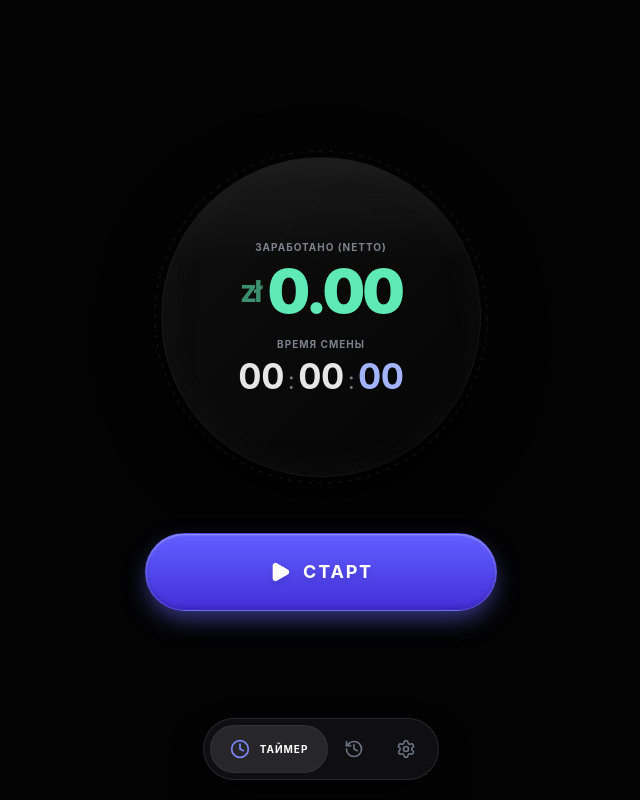
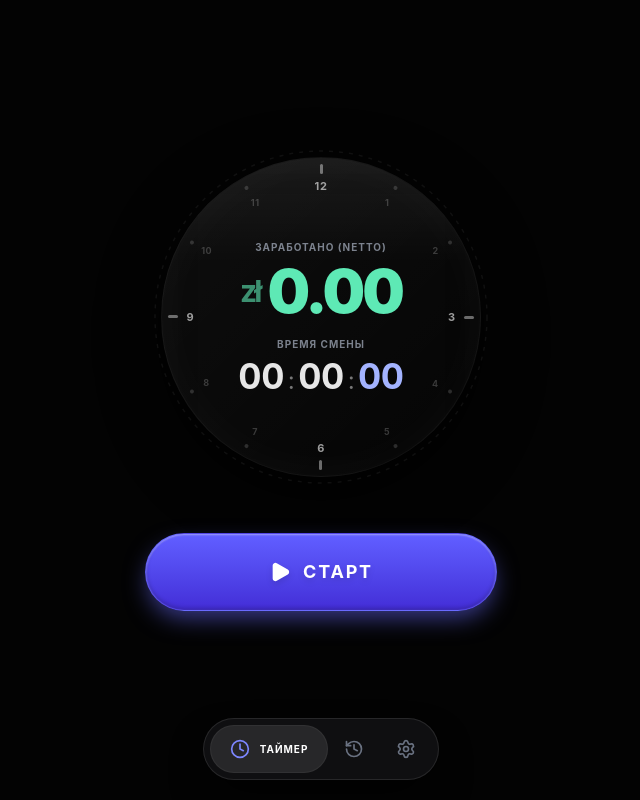
Before and after one commit to OwenSide/work-tracker-pwa, a React (Vite) app: page / in a window 1280 px wide. Shown: the whole page, without its empty margins (319-959 px from the left). Built offline with nearby package versions, Linux system fonts and the light colour scheme.

Commit message:
added 12-hour clock dial with hour markers and labels

```diff
--- a/dev-dist/sw.js
+++ b/dev-dist/sw.js
@@ -81,7 +81,7 @@ define(['./workbox-7e5eb42b'], (function (workbox) { 'use strict';
     "revision": "c65e31a2bdb0cb54e293a40cbab8e3f7"
   }, {
     "url": "index.html",
-    "revision": "0.tmu57klbeu8"
+    "revision": "0.vq9drl02gfg"
   }], {});
   workbox.cleanupOutdatedCaches();
   workbox.registerRoute(new workbox.NavigationRoute(workbox.createHandlerBoundToURL("index.html"), {
--- a/src/components/ProgressCircle.jsx
+++ b/src/components/ProgressCircle.jsx
@@ -6,15 +6,13 @@ const CENTER = SIZE / 2;
 const RADIUS = 166;
 const CIRCUMFERENCE = 2 * Math.PI * RADIUS;
 
-const WEEKDAY_STANDARD_MS = 8 * 60 * 60 * 1000;
-const WEEKEND_GOAL_MS = 6 * 60 * 60 * 1000;
+// 12 часов в миллисекундах для полного оборота циферблата
+const SHIFT_MAX_MS = 12 * 60 * 60 * 1000;
 
 export default function ProgressCircle({ elapsed, shiftData, isRunning, isPaused }) {
 
-  const isSpecialDay = shiftData.isWeekend || shiftData.isHoliday;
-  const currentStandardMs = isSpecialDay ? WEEKEND_GOAL_MS : WEEKDAY_STANDARD_MS;
-
-  const currentProgress = Math.min(elapsed / currentStandardMs, 1);
+  // Прогресс теперь привязан к 12-часовому циферблату
+  const currentProgress = (elapsed % SHIFT_MAX_MS) / SHIFT_MAX_MS;
   const strokeDashoffset = isRunning || isPaused ? CIRCUMFERENCE - (currentProgress * CIRCUMFERENCE) : CIRCUMFERENCE;
 
   const angle = (currentProgress * 360) - 90;
@@ -34,10 +32,10 @@ export default function ProgressCircle({ elapsed, shiftData, isRunning, isPaused
     if (shiftData.isHoliday) return { grad: "url(#grad-holiday)", glow: "#f59e0b" };
     if (shiftData.isWeekend) return { grad: "url(#grad-weekend)", glow: "#06b6d4" };
 
-    if (!isSpecialDay) {
+    if (!shiftData.isWeekend && !shiftData.isHoliday) {
       if (shiftData.isOvertime) return { grad: "url(#grad-overdrive)", glow: "#10b981" };
-      if (elapsed >= 7.5 * 3600 * 1000) return { grad: "url(#grad-danger)", glow: "#ef4444" };
-      if (elapsed >= 7 * 3600 * 1000) return { grad: "url(#grad-warning)", glow: "#f59e0b" };
+      if (elapsed >= 10 * 3600 * 1000) return { grad: "url(#grad-danger)", glow: "#ef4444" };
+      if (elapsed >= 8 * 3600 * 1000) return { grad: "url(#grad-warning)", glow: "#f59e0b" };
     }
 
     return { grad: "url(#grad-standard)", glow: "#818cf8" };
@@ -130,10 +128,8 @@ export default function ProgressCircle({ elapsed, shiftData, isRunning, isPaused
               exit={{ opacity: 0 }}
               transition={{ rotate: { duration: 0.5, ease: "easeInOut" }, opacity: { duration: 0.3 } }}
             >
-
               <circle cx={CENTER} cy={CENTER} r={RADIUS + 50} fill="none" stroke="none" />
 
-              {/* Отлетающие частицы */}
               {particles.map(p => (
                 <motion.circle
                   key={p.id}
@@ -151,15 +147,12 @@ export default function ProgressCircle({ elapsed, shiftData, isRunning, isPaused
                 />
               ))}
 
-              {/* Хвост кометы */}
               <path d={`M ${CENTER + RADIUS - 4} ${CENTER + 2} L ${CENTER + RADIUS + 4} ${CENTER + 2} L ${CENTER + RADIUS} ${CENTER - 45} Z`} fill="url(#neon-tail)" filter="url(#svg-blur-md)" />
               <path d={`M ${CENTER + RADIUS - 1.5} ${CENTER + 1} L ${CENTER + RADIUS + 1.5} ${CENTER + 1} L ${CENTER + RADIUS} ${CENTER - 25} Z`} fill="url(#neon-tail-core)" />
 
-              {/* Голова кометы: Свечение */}
               <circle cx={CENTER + RADIUS} cy={CENTER} r="16" fill={sparkGlow} opacity="0.3" filter="url(#svg-blur-lg)" />
               <circle cx={CENTER + RADIUS} cy={CENTER} r="7" fill={sparkGlow} opacity="0.7" filter="url(#svg-blur-md)" />
 
-              {/* ИДЕАЛЬНАЯ ИСКРА: нарисована через квадратичные кривые (Q) */}
               <g transform={`translate(${CENTER + RADIUS}, ${CENTER})`}>
                 <path
                   d="M 0 -8 Q 0 0 8 0 Q 0 0 0 8 Q 0 0 -8 0 Q 0 0 0 -8 Z"
--- a/src/pages/Dashboard.jsx
+++ b/src/pages/Dashboard.jsx
@@ -8,11 +8,9 @@ import { cn } from '../utils/utils';
 export default function Dashboard({ activeShift, startShift, stopShift, togglePause, elapsed, contractType, hourlyRate, monthlyRate, taxStatus, currency }) {
   const [isHolidaySelection, setIsHolidaySelection] = useState(false);
 
-  // Рефы и контроллеры для Slide-to-Stop
   const trackRef = useRef(null);
   const controls = useAnimation();
 
-  // ОПТИМИЗАЦИЯ: Вычисляем данные на лету с помощью useMemo
   const shiftData = useMemo(() => {
     if (!activeShift) {
       return { earned: 0, isHoliday: false, isWeekend: false, isOvertime: false, overtimeMs: 0, nightMs: 0 };
@@ -43,9 +41,7 @@ export default function Dashboard({ activeShift, startShift, stopShift, togglePa
 
     if (info.offset.x >= threshold) {
       await controls.start({ x: trackWidth - sliderWidth - 12, transition: { duration: 0.2 } });
-
       controls.set({ x: 0 });
-
       stopShift();
     } else {
       controls.start({ x: 0, transition: { type: "spring", stiffness: 500, damping: 30 } });
@@ -77,7 +73,6 @@ export default function Dashboard({ activeShift, startShift, stopShift, togglePa
   return (
     <div className="h-full flex flex-col items-center justify-center p-6 pb-24 relative overflow-hidden bg-[#030303]">
 
-      {/* Кнопка выбора праздника (x2) */}
       <AnimatePresence>
         {contractType === 'oprace' && !activeShift && (
           <motion.div
@@ -102,7 +97,6 @@ export default function Dashboard({ activeShift, startShift, stopShift, togglePa
         )}
       </AnimatePresence>
 
-      {/* Бейджики состояний сверху */}
       <div className="absolute top-10 w-full flex justify-center z-20 h-10">
         <AnimatePresence mode="wait">
           {shiftData.isHoliday && (
@@ -123,7 +117,6 @@ export default function Dashboard({ activeShift, startShift, stopShift, togglePa
         </AnimatePresence>
       </div>
 
-      {/* ЦЕНТРАЛЬНЫЙ БЛОК ТАЙМЕРА - ОТКЛЮЧИЛИ СТАРТОВУЮ АНИМАЦИЮ */}
       <motion.div
         initial={false}
         animate={{ scale: 1, opacity: 1 }}
@@ -141,7 +134,38 @@ export default function Dashboard({ activeShift, startShift, stopShift, togglePa
           "backdrop-blur-2xl shadow-[inset_0_0_50px_rgba(255,255,255,0.03),0_20px_60px_rgba(0,0,0,0.8)]",
           glassBg
         )}>
-          <div className="absolute top-0 left-0 w-full h-1/3 bg-gradient-to-b from-white/10 to-transparent pointer-events-none opacity-60 rounded-t-full" />
+          <div className="absolute top-0 left-0 w-full h-1/3 bg-gradient-to-b from-white/10 to-transparent pointer-events-none opacity-60 rounded-t-full z-0" />
+
+          {/* 🧭 12-ЧАСОВОЙ ЦИФЕРБЛАТ */}
+          <div className="absolute inset-0 pointer-events-none z-10">
+            {[...Array(12)].map((_, i) => {
+              const hour = i === 0 ? 12 : i;
+              const isMain = i % 3 === 0;
+
+              return (
+                <div
+                  key={i}
+                  className="absolute inset-0 flex justify-center"
+                  style={{ transform: `rotate(${i * 30}deg)` }}
+                >
+                  <div className={cn(
+                    "absolute rounded-full transition-colors duration-500",
+                    isMain ? "top-1.5 w-[3px] h-[10px] bg-white/40" : "top-2 w-1 h-1 bg-white/15"
+                  )} />
+
+                  <div
+                    className={cn(
+                      "absolute font-bold tracking-wider flex items-center justify-center",
+                      isMain ? "top-5 text-[11px] text-white/60" : "top-5 text-[9px] text-white/20"
+                    )}
+                    style={{ transform: `rotate(${-i * 30}deg)` }}
+                  >
+                    {hour}
+                  </div>
+                </div>
+              );
+            })}
+          </div>
 
           {isPaused ? (
             <motion.div initial={{ opacity: 0, scale: 0.8 }} animate={{ opacity: 1, scale: 1 }} className="flex flex-col items-center text-amber-400/90 relative z-20">
@@ -205,7 +229,6 @@ export default function Dashboard({ activeShift, startShift, stopShift, togglePa
         </div>
       </motion.div>
 
-      {/* КНОПКИ УПРАВЛЕНИЯ */}
       <div className="flex gap-3 z-20 w-full max-w-sm px-4">
         {!activeShift ? (
           <motion.button
@@ -219,7 +242,6 @@ export default function Dashboard({ activeShift, startShift, stopShift, togglePa
           </motion.button>
         ) : (
           <>
-            {/* Кнопка Паузы (Слева) */}
             <motion.button
               whileHover={{ scale: 1.05 }}
               whileTap={{ scale: 0.95 }}
@@ -238,7 +260,6 @@ export default function Dashboard({ activeShift, startShift, stopShift, togglePa
               }
             </motion.button>
 
-            {/* Слайдер "Сдвинь для Стопа" (Справа) */}
             <div ref={trackRef} className="relative flex-1 h-[72px] bg-[#0a0a0a] rounded-full border border-white/5 flex items-center p-1.5 overflow-hidden shadow-[inset_0_3px_15px_rgba(0,0,0,0.8)]">
 
               <div className="absolute inset-0 flex items-center justify-center pointer-events-none pl-12 pr-2">
```
